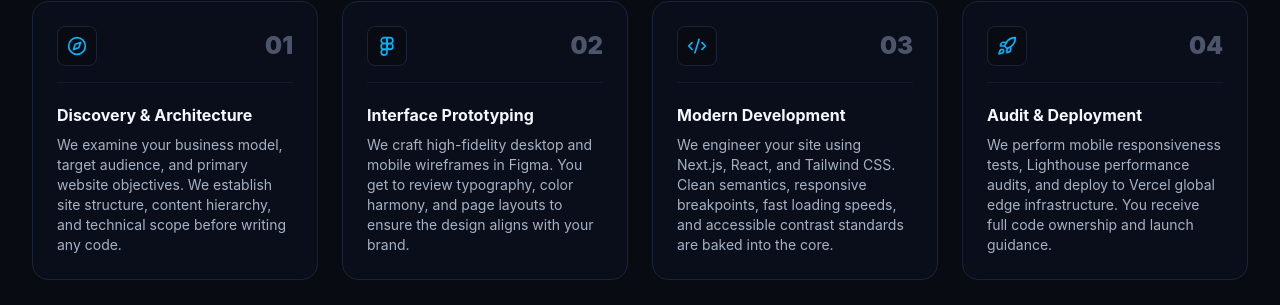
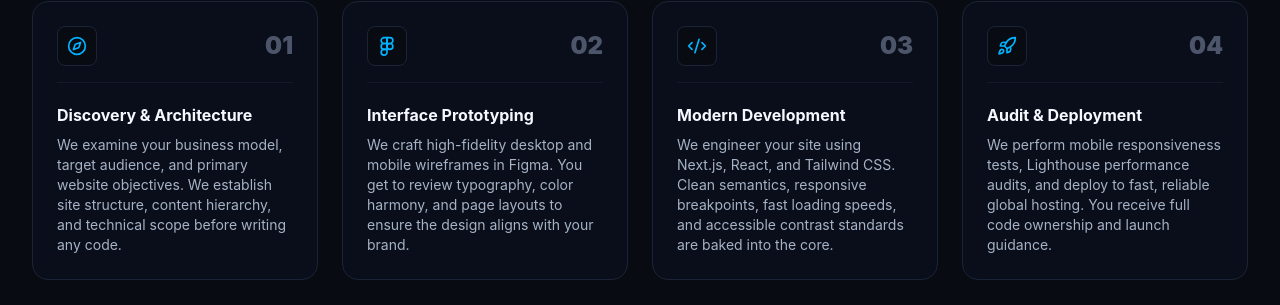
Before and after one commit to axonixtech01-cpu/axonix-tech, a Next.js app: page / in a window 1280 px wide. Shown: the part 5473-5778 px from the top of the page. Built offline with nearby package versions, Linux system fonts and the light colour scheme; no server answers.

Commit message:
Update ProcessSection.tsx

```diff
--- a/components/ProcessSection.tsx
+++ b/components/ProcessSection.tsx
@@ -25,7 +25,7 @@ const STEPS = [
     step: '04',
     icon: Rocket,
     title: 'Audit & Deployment',
-    desc: 'We perform mobile responsiveness tests, Lighthouse performance audits, and deploy to Vercel global edge infrastructure. You receive full code ownership and launch guidance.',
+    desc: 'We perform mobile responsiveness tests, Lighthouse performance audits, and deploy to fast, reliable global hosting. You receive full code ownership and launch guidance.',
   },
 ];
 
```
